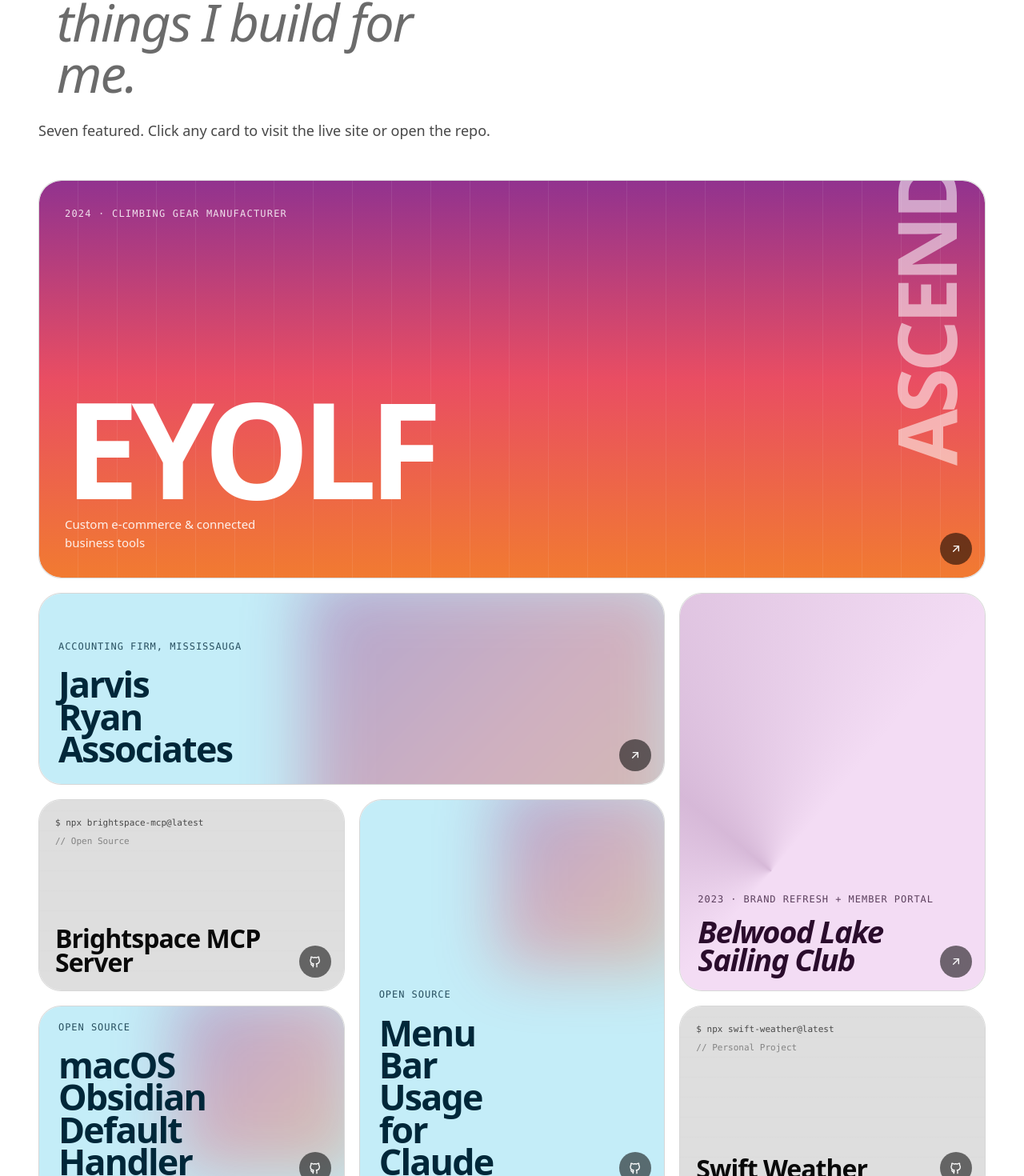
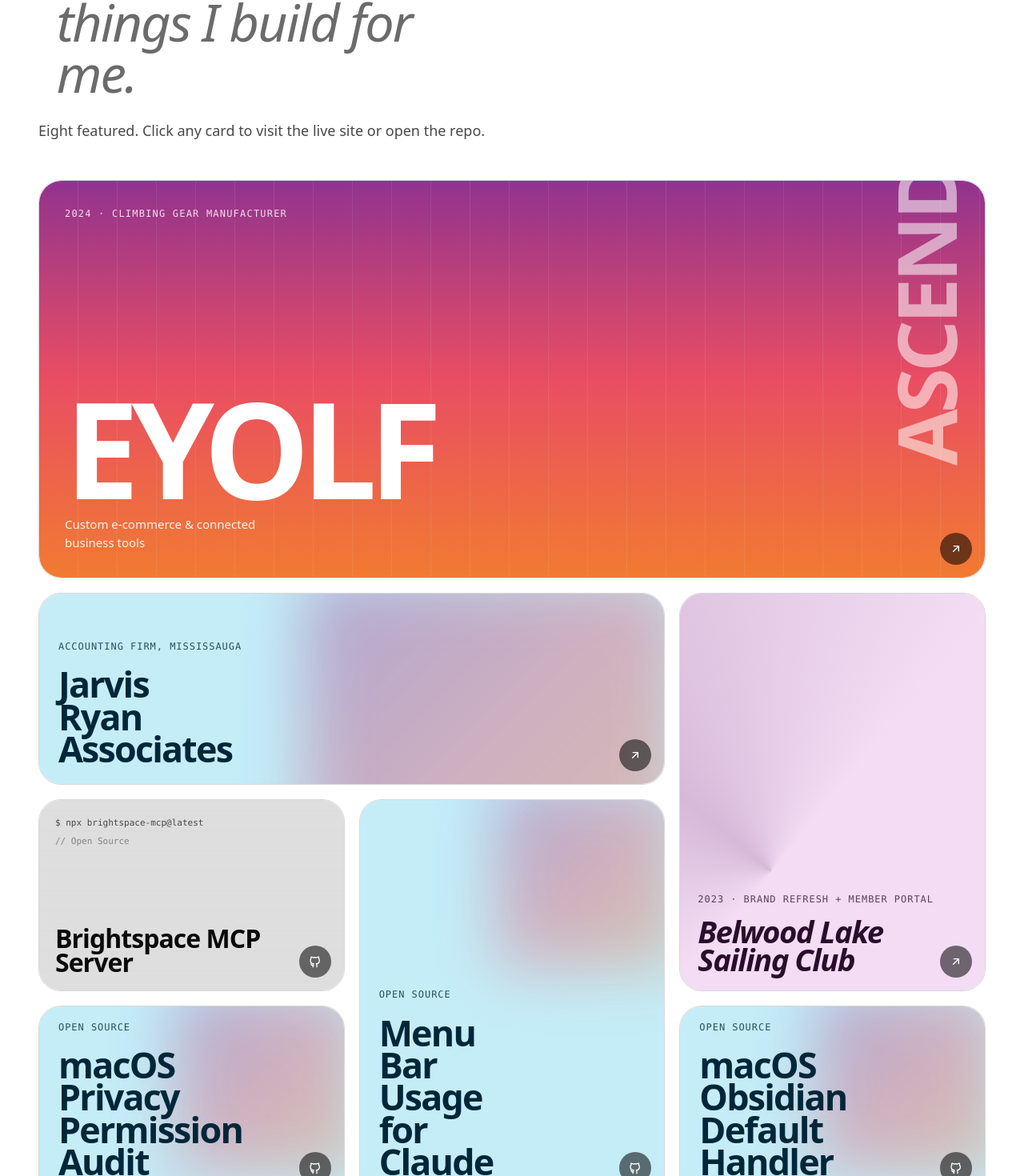
Before and after one commit to LunaParker/lunaparker.github.io, a Nuxt app: page / in a window 1280 px wide. Shown: the part 5620-7090 px from the top of the page at 80% size. Built offline with nearby package versions, Linux system fonts and the light colour scheme.

Commit message:
Add macOS Privacy Permission Audit to projects grid

```diff
--- a/components/sections/Projects.vue
+++ b/components/sections/Projects.vue
@@ -9,7 +9,7 @@
     <div class="container">
       <UiSectionHeader
         kicker="03 — Projects"
-        sub="Seven featured. Click any card to visit the live site or open the repo."
+        sub="Eight featured. Click any card to visit the live site or open the repo."
       >
         <template #title>
           Selected client work &<br><span class="projects__title-emphasis">things I build for me.</span>
--- a/composables/useData.ts
+++ b/composables/useData.ts
@@ -211,6 +211,18 @@
       accent: 'secondary',
     },
     {
+      id: 'macos-permission-report',
+      name: 'macOS Privacy Permission Audit',
+      tagline: 'Audits TCC grants, flags ghost entries',
+      client: 'Open Source',
+      role: 'Developer',
+      year: '2026',
+      url: 'github.com/lunaparker/macos-permission-report',
+      stack: ['Python', 'Jinja2', 'macOS'],
+      size: 'square',
+      accent: 'primary',
+    },
+    {
       id: 'obsidian-default-handler',
       name: 'macOS Obsidian Default Handler',
       tagline: 'Open any .md file in Obsidian, vault or not',
```
